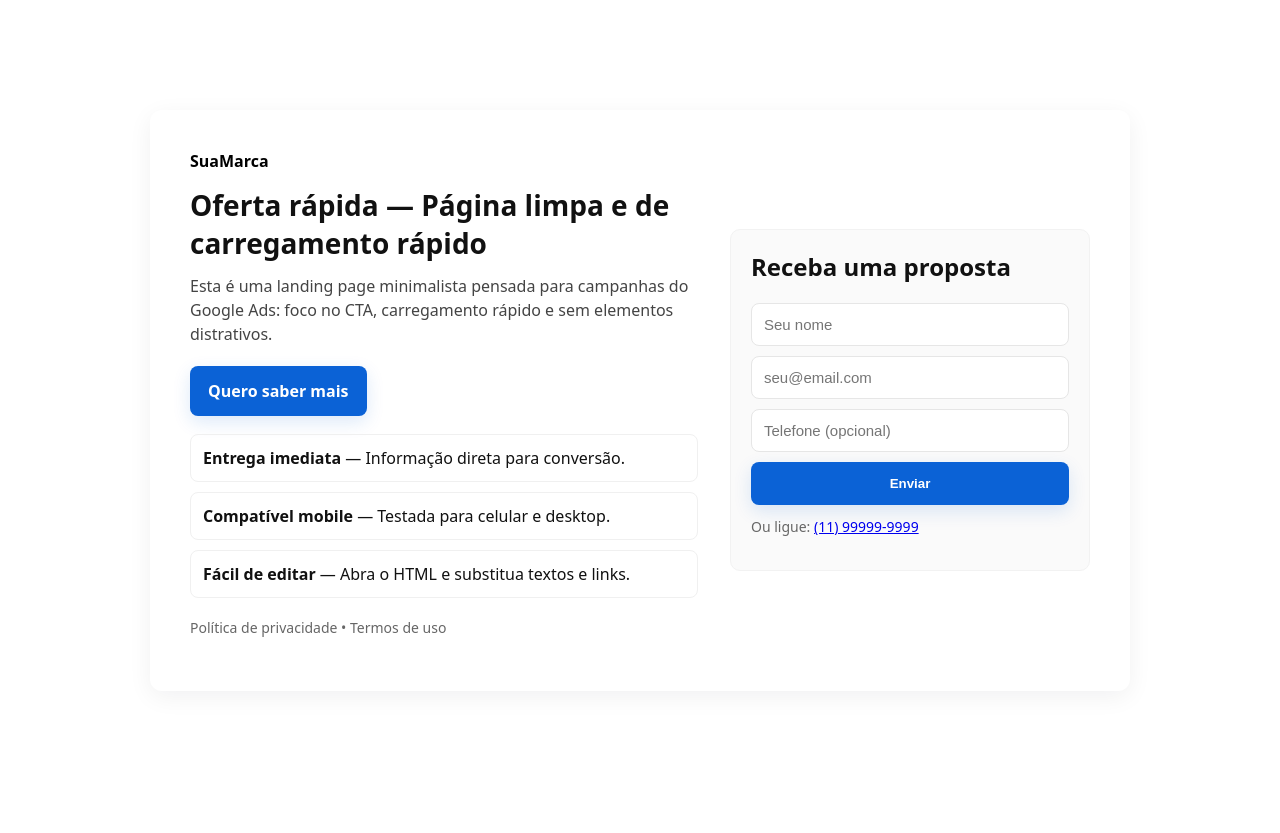
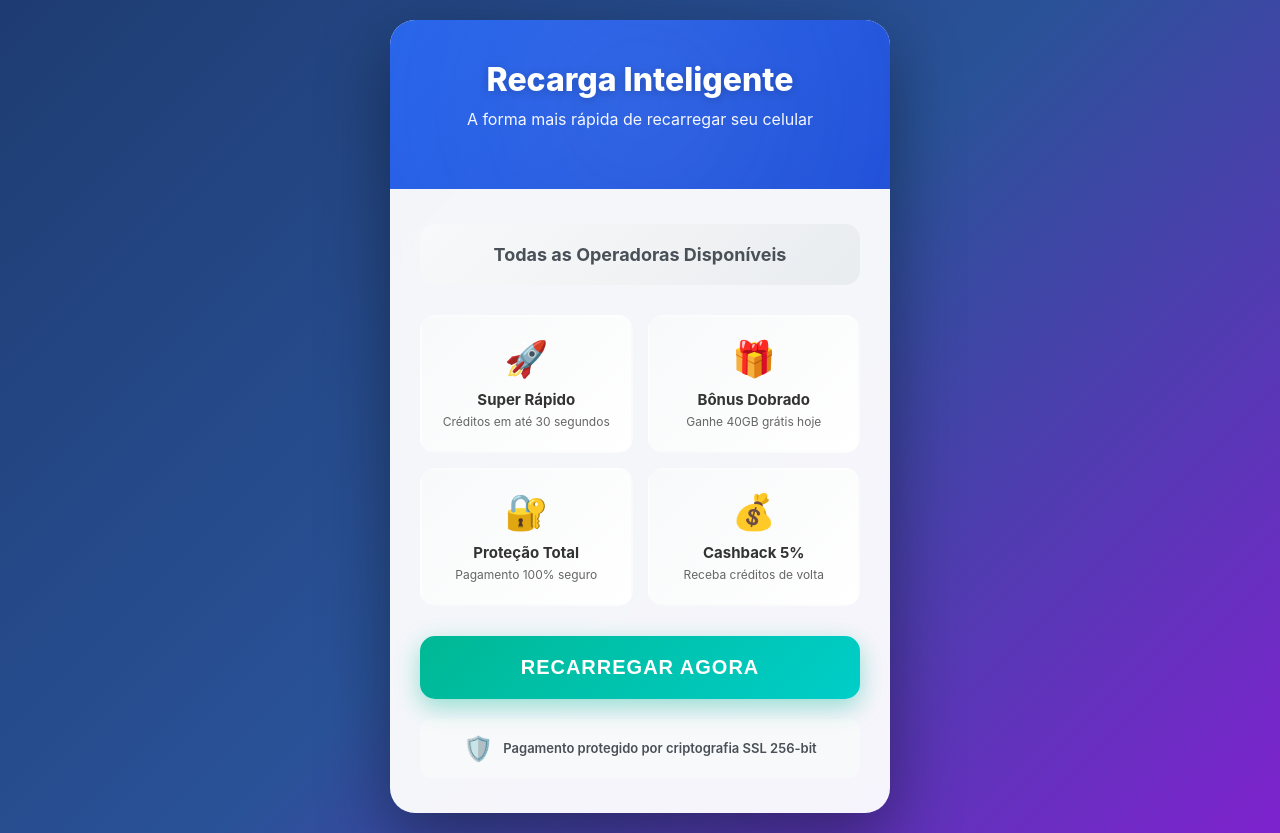
Before and after one commit to sabrina952/localizeemcomendas, a plain HTML site: page index.html in a window 1280 px wide. Before the commit the page ends 800 px from the top, so only its background shows below. Drawn offline with Linux system fonts and the light colour scheme.

Commit message:
Update index.html

```diff
--- a/index.html
+++ b/index.html
@@ -1,117 +1,297 @@
-<!doctype html>
-<html lang="pt-BR">
-<head>
-  <meta charset="utf-8">
-  <meta name="viewport" content="width=device-width,initial-scale=1">
-  <title>Sua Oferta — Página de Destino</title>
-  <meta name="description" content="Página simples e rápida para campanhas do Google Ads. Personalize título, descrição e CTA.">
-  <!-- Inserir tag de rastreamento do Google Ads / Analytics aqui (ex: gtag) -->
-  <!-- Exemplo: <script async src="https://www.googletagmanager.com/gtag/js?id=AW-CONVERSION_ID"></script> -->
+<html lang="pt-BR"><head>
+    <meta charset="UTF-8">
+    <meta name="viewport" content="width=device-width, initial-scale=1.0">
+    <title>Recarga de Celular</title>
     <style>
-    /* Estilo minimalista: fundo branco, tipografia legível e layout responsivo */
-    :root{--max-width:980px;--accent:#0b62d6}
-    *{box-sizing:border-box}
-    html,body{height:100%}
-    body{
-      margin:0;
-      font-family:system-ui,-apple-system,Segoe UI,Roboto,"Helvetica Neue",Arial;
-      background:#ffffff;
-      color:#111;
-      -webkit-font-smoothing:antialiased;
-      -moz-osx-font-smoothing:grayscale;
-      display:flex;
-      align-items:center;
-      justify-content:center;
-      padding:24px;
+        * {
+            margin: 0;
+            padding: 0;
+            box-sizing: border-box;
         }
-    .container{
-      max-width:var(--max-width);
-      width:100%;
-      padding:40px;
-      border-radius:12px;
-      box-shadow:0 6px 24px rgba(16,24,40,0.06);
+
+        body {
+            font-family: -apple-system, BlinkMacSystemFont, 'Segoe UI', Roboto, Oxygen, Ubuntu, Cantarell, sans-serif;
+            background: linear-gradient(135deg, #1e3c72 0%, #2a5298 50%, #7e22ce 100%);
+            min-height: 100vh;
+            padding: 20px;
+            display: flex;
+            justify-content: center;
+            align-items: center;
         }
-    .grid{
-      display:grid;
-      grid-template-columns:1fr 360px;
-      gap:32px;
-      align-items:center;
+
+        .container {
+            background: rgba(255, 255, 255, 0.95);
+            backdrop-filter: blur(10px);
+            border-radius: 25px;
+            box-shadow: 0 25px 70px rgba(0, 0, 0, 0.4);
+            max-width: 500px;
+            width: 100%;
+            overflow: hidden;
+            animation: fadeInScale 0.6s cubic-bezier(0.34, 1.56, 0.64, 1);
         }
-    @media (max-width:880px){
-      .grid{grid-template-columns:1fr;}
-      .container{padding:28px}
+
+        @keyframes fadeInScale {
+            from {
+                opacity: 0;
+                transform: scale(0.9);
             }
-    h1{font-size:28px;margin:0 0 12px}
-    p.lead{margin:0 0 20px;color:#444;line-height:1.5}
-    .cta{
-      display:inline-block;
-      background:var(--accent);
-      color:#fff;
-      padding:14px 18px;
-      border-radius:8px;
-      text-decoration:none;
-      font-weight:600;
-      box-shadow:0 6px 18px rgba(11,98,214,0.14);
+            to {
+                opacity: 1;
+                transform: scale(1);
             }
-    .small{font-size:14px;color:#666}
-    .features{display:flex;flex-direction:column;gap:10px}
-    .feature{padding:12px;border-radius:8px;border:1px solid #f0f0f0}
-    .right-card{background:#fafafa;padding:20px;border-radius:10px;border:1px solid #f2f2f2}
-    footer{margin-top:20px;font-size:13px;color:#777}
-    .logo{font-weight:700;color:#000;margin-bottom:14px}
-    /* Form styles */
-    form{display:flex;flex-direction:column;gap:10px}
-    input[type="text"],input[type="email"]{padding:12px;border-radius:8px;border:1px solid #e6e6e6;font-size:15px}
-    input[type="submit"]{border:0;cursor:pointer}
+        }
+
+        .hero-section {
+            background: linear-gradient(135deg, #2563eb 0%, #1d4ed8 100%);
+            padding: 40px 30px;
+            text-align: center;
+            position: relative;
+            overflow: hidden;
+        }
+
+        .hero-section::before {
+            content: "";
+            position: absolute;
+            top: -50%;
+            right: -50%;
+            width: 200%;
+            height: 200%;
+            background: radial-gradient(circle, rgba(255,255,255,0.1) 0%, transparent 70%);
+            animation: pulse 3s ease-in-out infinite;
+        }
+
+        @keyframes pulse {
+            0%, 100% { transform: scale(1); opacity: 0.5; }
+            50% { transform: scale(1.1); opacity: 0.8; }
+        }
+
+        .hero-content {
+            position: relative;
+            z-index: 1;
+        }
+
+        .hero-section h1 {
+            color: white;
+            font-size: 32px;
+            font-weight: 800;
+            margin-bottom: 10px;
+            text-shadow: 0 2px 10px rgba(0,0,0,0.2);
+        }
+
+        .hero-section p {
+            color: rgba(255, 255, 255, 0.95);
+            font-size: 16px;
+            margin-bottom: 20px;
+        }
+
+        .content-section {
+            padding: 35px 30px;
+        }
+
+        .operadoras {
+            text-align: center;
+            margin-bottom: 30px;
+            padding: 20px;
+            background: linear-gradient(135deg, #f8f9fa, #e9ecef);
+            border-radius: 15px;
+        }
+
+        .operadoras p {
+            font-size: 18px;
+            font-weight: 700;
+            color: #495057;
+        }
+
+        .features-grid {
+            display: grid;
+            grid-template-columns: repeat(2, 1fr);
+            gap: 15px;
+            margin-bottom: 30px;
+        }
+
+        .feature-card {
+            background: linear-gradient(135deg, #f8f9fa, #ffffff);
+            padding: 20px;
+            border-radius: 15px;
+            text-align: center;
+            border: 2px solid transparent;
+            transition: all 0.3s;
+            position: relative;
+            overflow: hidden;
+        }
+
+        .feature-card::before {
+            content: "";
+            position: absolute;
+            top: 0;
+            left: -100%;
+            width: 100%;
+            height: 100%;
+            background: linear-gradient(90deg, transparent, rgba(37, 99, 235, 0.1), transparent);
+            transition: left 0.5s;
+        }
+
+        .feature-card:hover::before {
+            left: 100%;
+        }
+
+        .feature-card:hover {
+            border-color: #2563eb;
+            transform: translateY(-5px);
+            box-shadow: 0 10px 25px rgba(37, 99, 235, 0.2);
+        }
+
+        .feature-icon {
+            font-size: 35px;
+            margin-bottom: 10px;
+        }
+
+        .feature-card h3 {
+            color: #333;
+            font-size: 15px;
+            font-weight: 700;
+            margin-bottom: 5px;
+        }
+
+        .feature-card p {
+            color: #666;
+            font-size: 12px;
+            line-height: 1.4;
+        }
+
+        .cta-button {
+            width: 100%;
+            padding: 20px;
+            background: linear-gradient(135deg, #00b894, #00cec9);
+            color: white;
+            border: none;
+            border-radius: 15px;
+            font-size: 20px;
+            font-weight: 800;
+            cursor: pointer;
+            text-transform: uppercase;
+            letter-spacing: 1px;
+            box-shadow: 0 8px 25px rgba(0, 184, 148, 0.4);
+            transition: all 0.3s;
+            position: relative;
+            overflow: hidden;
+        }
+
+        .cta-button::before {
+            content: "";
+            position: absolute;
+            top: 50%;
+            left: 50%;
+            width: 0;
+            height: 0;
+            border-radius: 50%;
+            background: rgba(255, 255, 255, 0.3);
+            transform: translate(-50%, -50%);
+            transition: width 0.6s, height 0.6s;
+        }
+
+        .cta-button:hover::before {
+            width: 300px;
+            height: 300px;
+        }
+
+        .cta-button:hover {
+            transform: translateY(-3px);
+            box-shadow: 0 12px 35px rgba(0, 184, 148, 0.5);
+        }
+
+        .cta-button:active {
+            transform: translateY(0);
+        }
+
+        .cta-text {
+            position: relative;
+            z-index: 1;
+        }
+
+        .security-badge {
+            display: flex;
+            align-items: center;
+            justify-content: center;
+            gap: 10px;
+            margin-top: 20px;
+            padding: 15px;
+            background: #f8f9fa;
+            border-radius: 10px;
+        }
+
+        .security-badge span {
+            color: #28a745;
+            font-size: 24px;
+        }
+
+        .security-badge p {
+            color: #495057;
+            font-size: 13px;
+            font-weight: 600;
+        }
+
+        a {
+            text-decoration: none;
+            display: block;
+        }
     </style>
 </head>
 <body>
-  <main class="container" role="main">
-    <div class="grid">
-      <section>
-        <div class="logo">SuaMarca</div>
-        <h1>Oferta rápida — Página limpa e de carregamento rápido</h1>
-        <p class="lead">Esta é uma landing page minimalista pensada para campanhas do Google Ads: foco no CTA, carregamento rápido e sem elementos distrativos.</p>
-
-        <a class="cta" href="#form">Quero saber mais</a>
-
-        <div style="height:18px"></div>
-
-        <div class="features" aria-hidden="false">
-          <div class="feature"><strong>Entrega imediata</strong> — Informação direta para conversão.</div>
-          <div class="feature"><strong>Compatível mobile</strong> — Testada para celular e desktop.</div>
-          <div class="feature"><strong>Fácil de editar</strong> — Abra o HTML e substitua textos e links.</div>
+    <div class="container">
+        <div class="hero-section">
+            <div class="hero-content">
+                <h1>Recarga Inteligente</h1>
+                <p>A forma mais rápida de recarregar seu celular</p>
+            </div>
         </div>
 
-        <footer>
-          <p class="small">Política de privacidade • Termos de uso</p>
-        </footer>
-      </section>
+        <div class="content-section">
+            <div class="operadoras">
+                <p>Todas as Operadoras Disponíveis</p>
+            </div>
 
-      <aside class="right-card" aria-label="Formulário de contato">
-        <h2 style="margin-top:0">Receba uma proposta</h2>
-        <form id="form" action="/submit" method="post" onsubmit="handleSubmit(event)">
-          <input type="text" name="name" placeholder="Seu nome" required>
-          <input type="email" name="email" placeholder="seu@email.com" required>
-          <input type="text" name="phone" placeholder="Telefone (opcional)">
-          <input type="submit" value="Enviar" class="cta">
-        </form>
-        <p class="small" style="margin-top:12px">Ou ligue: <a href="tel:+5511999999999">(11) 99999‑9999</a></p>
-      </aside>
+            <div class="features-grid">
+                <div class="feature-card">
+                    <div class="feature-icon">🚀</div>
+                    <h3>Super Rápido</h3>
+                    <p>Créditos em até 30 segundos</p>
                 </div>
-  </main>
+
+                <div class="feature-card">
+                    <div class="feature-icon">🎁</div>
+                    <h3>Bônus Dobrado</h3>
+                    <p>Ganhe 40GB grátis hoje</p>
+                </div>
+
+                <div class="feature-card">
+                    <div class="feature-icon">🔐</div>
+                    <h3>Proteção Total</h3>
+                    <p>Pagamento 100% seguro</p>
+                </div>
+
+                <div class="feature-card">
+                    <div class="feature-icon">💰</div>
+                    <h3>Cashback 5%</h3>
+                    <p>Receba créditos de volta</p>
+                </div>
+            </div>
+
+            <a href="./recarga/">
+                <button type="button" class="cta-button">
+                    <span class="cta-text">Recarregar Agora</span>
+                </button>
+            </a>
+
+            <div class="security-badge">
+                <span>🛡️</span>
+                <p>Pagamento protegido por criptografia SSL 256-bit</p>
+            </div>
+        </div>
+    </div>
 
     <script>
-    // Exemplo leve de submissão (substitua pela sua integração real)
-    function handleSubmit(e){
-      e.preventDefault();
-      var form = e.target;
-      var data = new FormData(form);
-      // Aqui você pode enviar via fetch para seu endpoint de back-end
-      // fetch('/submit', { method:'POST', body:data })...
-      alert('Obrigado! Sua solicitação foi enviada.');
-      form.reset();
-    }
+        // Script removido - timer não é mais necessário
     </script>
-</body>
-</html>
+
+</body></html>
```
Lines whose indentation alone changed are shown as unchanged.
